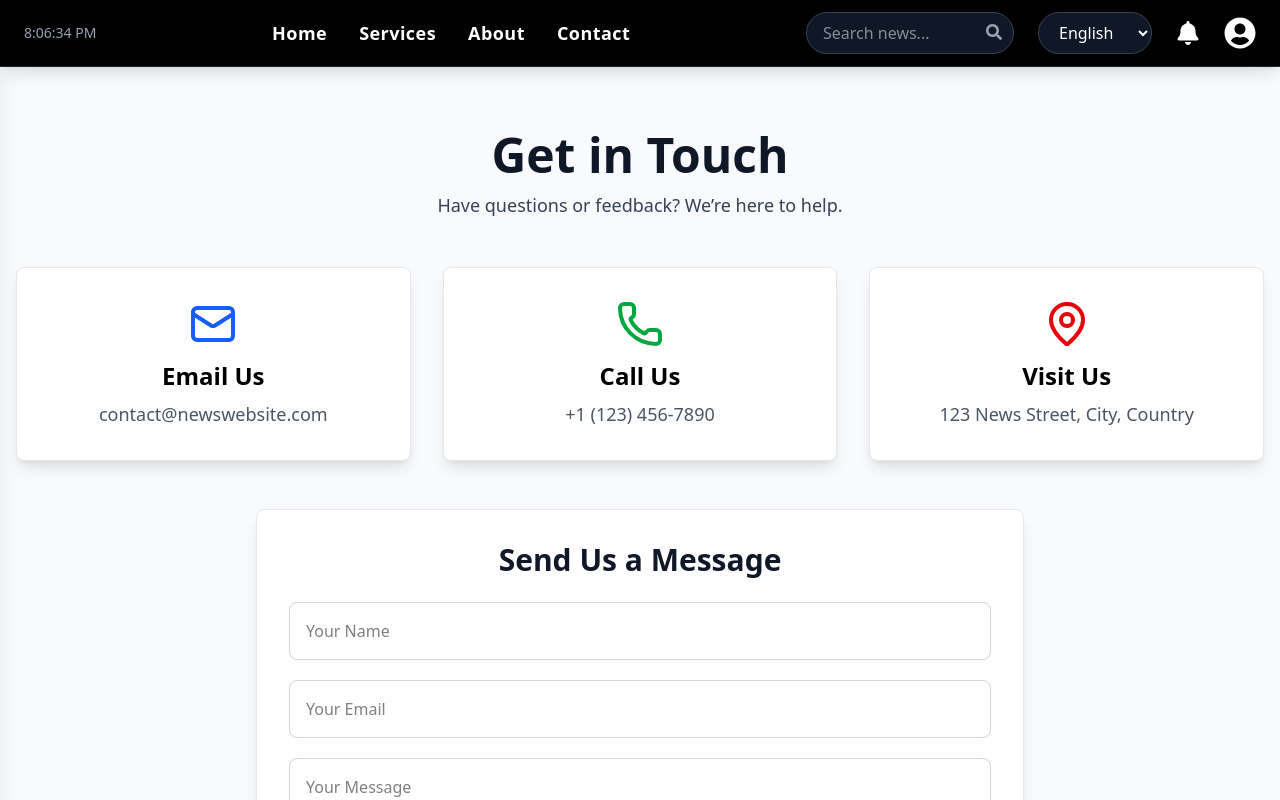
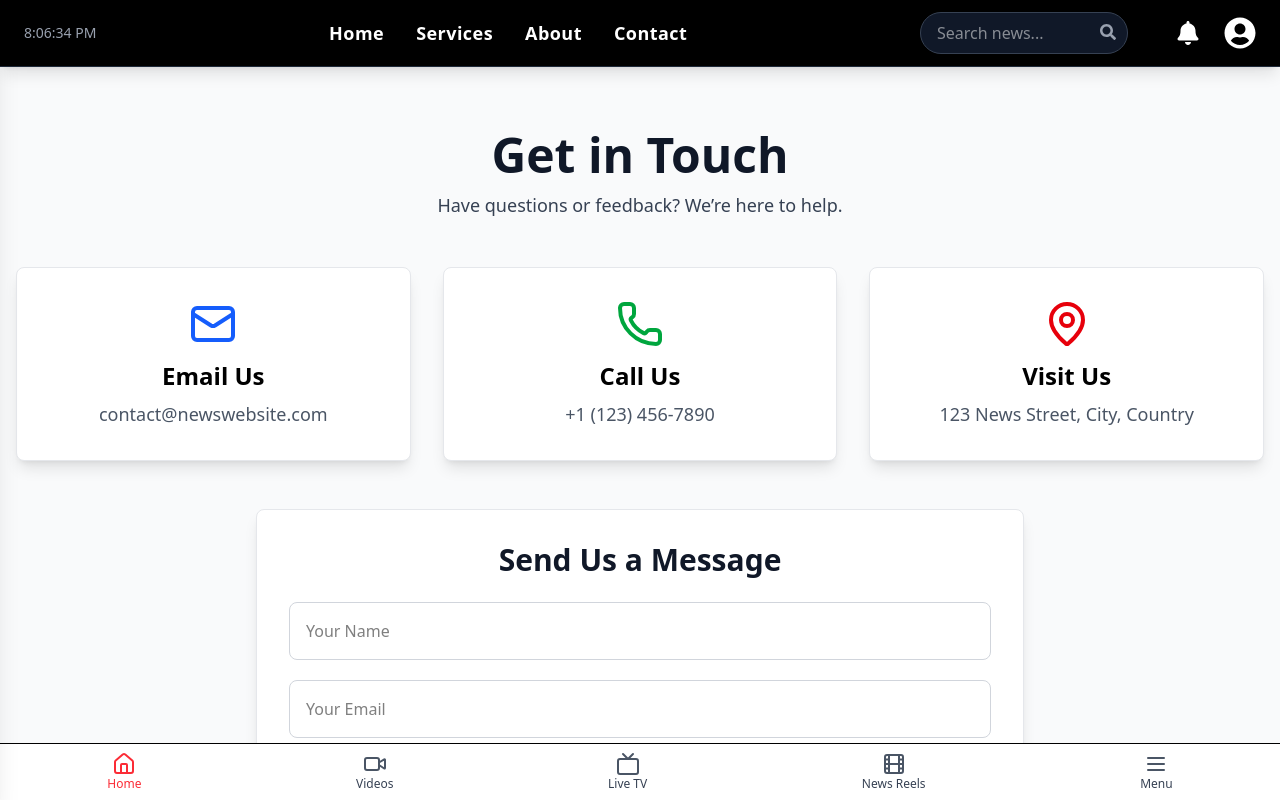
Before and after one commit to 04sharadkumar/StocksNews_24-7, a React (Vite) app: page /contact in a window 1280 px wide. Shown: the top 800 px of the page. Built offline with nearby package versions, Linux system fonts and the light colour scheme.

Commit message:
make a Bottom Navbar and add google translate

```diff
--- a/index.html
+++ b/index.html
@@ -9,5 +9,12 @@
   <body>
     <div id="root"></div>
     <script type="module" src="/src/main.jsx"></script>
+    <script type="text/javascript">
+      function googleTranslateElementInit() {
+        new google.translate.TranslateElement({ pageLanguage: 'en' }, 'google_translate_element');
+      }
+    </script>
+    <script src="//translate.google.com/translate_a/element.js?cb=googleTranslateElementInit"></script>
+
   </body>
 </html>
--- a/package.json
+++ b/package.json
@@ -11,9 +11,13 @@
   },
   "dependencies": {
     "@tailwindcss/vite": "^4.0.6",
+    "i18next": "^24.2.2",
+    "i18next-browser-languagedetector": "^8.0.2",
+    "i18next-http-backend": "^3.0.2",
     "lucide-react": "^0.475.0",
     "react": "^19.0.0",
     "react-dom": "^19.0.0",
+    "react-i18next": "^15.4.0",
     "react-icons": "^5.4.0",
     "react-router-dom": "^7.1.5",
     "tailwindcss": "^4.0.6"
--- a/src/App.jsx
+++ b/src/App.jsx
@@ -1,10 +1,9 @@
 import { BrowserRouter, Route, Routes } from "react-router-dom";
 import { SidebarProvider } from "./SidebarProvider/SidebarProvider.jsx";
-  // ✅ Corrected import path
 import Navbar from "./components/Navbar.jsx";
 import Footer from "./components/Footer.jsx";
-import Sidebar from "./components/Sidebar.jsx"// Uncomment if needed
-
+import Sidebar from "./components/Sidebar.jsx"
+import BottomNav from "./pages/BottomNav.jsx"
 // Example Pages (Replace with your actual pages)
 import Home from "./pages/Home";
 import About from "./pages/About";
@@ -16,7 +15,7 @@ function App() {
     <BrowserRouter>
       <SidebarProvider> {/* Wrap only the components that need sidebar state */}
         <Navbar />
-        <Sidebar />  {/* Uncomment if needed */}
+        <Sidebar />
 
         <Routes>
           <Route path="/" element={<Home />} />
@@ -24,6 +23,7 @@ function App() {
           <Route path="/services" element={<Services />} />
           <Route path="/contact" element={<Contact />} />
         </Routes>
+        <BottomNav />
 
         <Footer />
       </SidebarProvider>
--- /dev/null
+++ b/src/GoogleTranslate/GoogleTranslate.jsx
@@ -0,0 +1,23 @@
+import { useEffect } from "react";
+
+const GoogleTranslate = () => {
+  useEffect(() => {
+
+    if (!window.googleTranslateElementInit) {
+      window.googleTranslateElementInit = () => {
+        new window.google.translate.TranslateElement(
+          { pageLanguage: "en", autoDisplay: false },
+          "google_translate_element"
+        );
+      };
+      const script = document.createElement("script");
+      script.src = "//translate.google.com/translate_a/element.js?cb=googleTranslateElementInit";
+      script.async = true;
+      document.body.appendChild(script);
+    }
+  }, []);
+
+  return <div id="google_translate_element" className="text-white"></div>;
+};
+
+export default GoogleTranslate;
--- a/src/components/Navbar.jsx
+++ b/src/components/Navbar.jsx
@@ -3,6 +3,7 @@ import { Link } from "react-router-dom";
 import { FaUserCircle, FaSearch, FaGlobe, FaBell } from "react-icons/fa";
 import { FaBars } from "react-icons/fa6";
 import { useSidebar } from "../SidebarProvider/SidebarProvider";
+import GoogleTranslate from "../GoogleTranslate/GoogleTranslate.jsx";
 
 const Navbar = () => {
   const { setOpen } = useSidebar();
@@ -49,11 +50,7 @@ const Navbar = () => {
               <FaSearch className="absolute right-3 top-3 text-gray-400 cursor-pointer" />
             </div>
 
-            <select className="bg-gray-900 text-white px-4 py-2 rounded-full border border-gray-700 hover:bg-gray-800 cursor-pointer transition-all duration-200">
-              <option value="en">English</option>
-              <option value="hi">हिन्दी</option>
-              <option value="es">Español</option>
-            </select>
+           < GoogleTranslate />
 
             <FaBell size={24} className="hover:text-yellow-400 transition-all duration-200 cursor-pointer" />
             <FaUserCircle size={32} className="hover:text-blue-400 transition-all duration-200 cursor-pointer" />
--- a/src/components/Sidebar.jsx
+++ b/src/components/Sidebar.jsx
@@ -15,7 +15,7 @@ export default function Sidebar() {
     <>
       {/* Sidebar */}
       <aside
-        className={`fixed top-0 left-0 h-full w-72 bg-black text-white p-6 shadow-xl transform transition-transform duration-300 ${
+        className={`fixed top-0 left-0 h-full w-60 bg-black text-white p-6 shadow-xl transform transition-transform duration-300 ${
           open ? "translate-x-0" : "-translate-x-full"
         } z-50 border-r border-gray-800`}
       >
@@ -32,7 +32,7 @@ export default function Sidebar() {
           News Portal
         </h2>
 
-        <ul className="space-y-5 text-lg font-medium">
+        <ul className="space-y-5 text-lg font-medium overflow-y-auto max-h-[calc(100vh-10rem)] no-scrollbar">
           <li className="flex items-center gap-4 p-3 rounded-lg hover:bg-gray-800 hover:text-blue-400 transition-all duration-200">
             <FaHome size={20} />
             <Link to="/" className="w-full text-white" onClick={closeSidebar}>
@@ -58,7 +58,47 @@ export default function Sidebar() {
               Contact
             </Link>
           </li>
+
+          {/* New */}
+
+          <li className="flex items-center gap-4 p-3 rounded-lg hover:bg-gray-800 hover:text-blue-400 transition-all duration-200">
+            {/* <FaPhoneAlt size={20} /> */}
+            <Link to="#" className="w-full text-white" onClick={closeSidebar}>
+              Country
+            </Link>
+          </li>
+          <li className="flex items-center gap-4 p-3 rounded-lg hover:bg-gray-800 hover:text-blue-400 transition-all duration-200">
+            {/* <FaPhoneAlt size={20} /> */}
+            <Link to="#" className="w-full text-white" onClick={closeSidebar}>
+              World
+            </Link>
+          </li>
+          <li className="flex items-center gap-4 p-3 rounded-lg hover:bg-gray-800 hover:text-blue-400 transition-all duration-200">
+            {/* <FaPhoneAlt size={20} /> */}
+            <Link to="#" className="w-full text-white" onClick={closeSidebar}>
+            Entertainment
+            </Link>
+          </li>
+          <li className="flex items-center gap-4 p-3 rounded-lg hover:bg-gray-800 hover:text-blue-400 transition-all duration-200">
+            {/* <FaPhoneAlt size={20} /> */}
+            <Link to="#" className="w-full text-white" onClick={closeSidebar}>
+              Cricket
+            </Link>
+          </li>
+          <li className="flex items-center gap-4 p-3 rounded-lg hover:bg-gray-800 hover:text-blue-400 transition-all duration-200">
+            {/* <FaPhoneAlt size={20} /> */}
+            <Link to="#" className="w-full text-white" onClick={closeSidebar}>
+              Business
+            </Link>
+          </li>
+          <li className="flex items-center gap-4 p-3 rounded-lg hover:bg-gray-800 hover:text-blue-400 transition-all duration-200">
+            {/* <FaPhoneAlt size={20} /> */}
+            <Link to="#" className="w-full text-white" onClick={closeSidebar}>
+              Stock News
+            </Link>
+          </li>
         </ul>
+
       </aside>
 
       {/* Backdrop */}
--- /dev/null
+++ b/src/pages/BottomNav.jsx
@@ -0,0 +1,56 @@
+import { useState } from "react";
+import { Link } from "react-router-dom";
+import { Home, Video, Tv, Menu, Film } from "lucide-react";
+import { useSidebar } from "../SidebarProvider/SidebarProvider"; // Sidebar context import karo
+
+export default function BottomNav() {
+  const [active, setActive] = useState("home");
+  const { setOpen } = useSidebar(); // Sidebar open karne ke liye hook
+
+  const navItems = [
+    { title: "Home", icon: Home, id: "home", path: "/" },
+    { title: "Videos", icon: Video, id: "video", path: "/videos" },
+    { title: "Live TV", icon: Tv, id: "livetv", path: "/live-tv" },
+    { title: "News Reels", icon: Film, id: "reels", path: "/news-reels" },
+    { title: "Menu", icon: Menu, id: "menu", path: "#" },
+  ];
+
+  const handleMenuClick = () => {
+    setActive("menu");
+    setOpen(true); // Sidebar open karne ka function call
+  };
+
+  return (
+    <nav className="fixed bottom-0 left-0 w-full bg-white border-t shadow-md py-2">
+      <ul className="flex justify-around items-center text-gray-800">
+        {navItems.map((item) => (
+          <NavItem
+            key={item.id}
+            title={item.title}
+            icon={item.icon}
+            active={active === item.id}
+            path={item.path}
+            onClick={item.id === "menu" ? handleMenuClick : () => setActive(item.id)}
+          />
+        ))}
+      </ul>
+    </nav>
+  );
+}
+
+function NavItem({ title, icon: Icon, active, path, onClick }) {
+  return (
+    <li className="flex flex-col items-center gap-y-1">
+      <Link to={path} className="flex flex-col items-center" onClick={onClick}>
+        <Icon
+          className={`w-6 h-6 transition-colors duration-200 ${
+            active ? "stroke-red-500" : "stroke-gray-600 hover:stroke-red-400"
+          }`}
+        />
+        <p className={`text-xs font-medium transition-colors duration-200 ${active ? "text-red-500" : "text-gray-700 hover:text-red-400"}`}>
+          {title}
+        </p>
+      </Link>
+    </li>
+  );
+}
```
Also changed, not shown: 1 other file (tests, documents, lock files or other folders).
